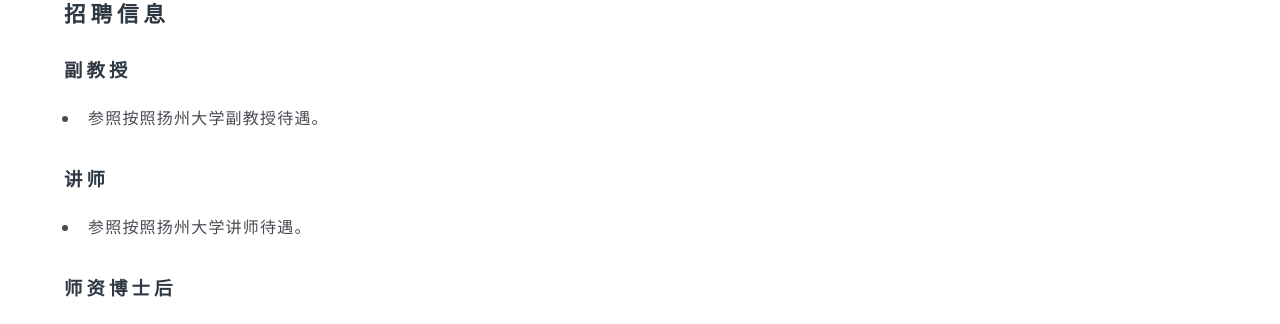
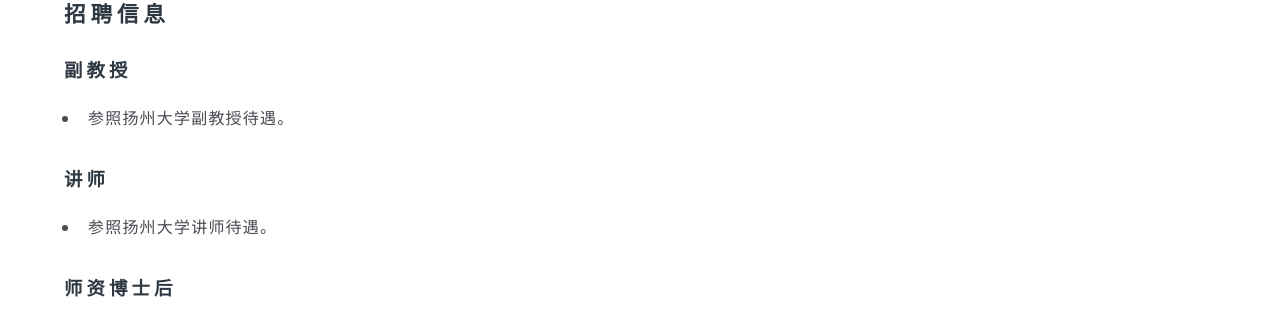
Before and after one commit to zhangtaolab/zhangtaolab.github.io, a Jekyll site: the page built from _pages/jobs.md, in a window 1280 px wide and 900 px high. Shown: the part 149-473 px from the top of the window. Built offline with Jekyll 4.4.1, drawn with Linux system fonts in a browser that asks for light colours.

Commit message:
jobs fix

```diff
--- a/_pages/jobs.md
+++ b/_pages/jobs.md
@@ -4,10 +4,10 @@
 title: 招聘信息
 ---
 ### 副教授
-- 参照按照扬州大学副教授待遇。
+- 参照扬州大学副教授待遇。
 
 ### 讲师
-- 参照按照扬州大学讲师待遇。
+- 参照扬州大学讲师待遇。
 
 ### 师资博士后
 - 基本待遇参照按照扬州大学副教授待遇，根据能力和绩效提供1000~8000元/月绩效工资，年薪预计可达20万元人民币。实验室全力为师资博后创造科研、学习环境，并努力为师资博后考核提供支持。出站时达到面谈合同标准、根据扬州大学相关文件聘为副教授或讲师。
```
